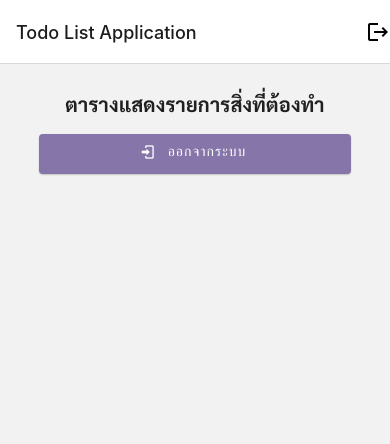
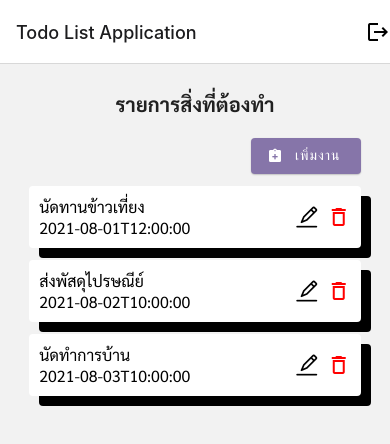
Before and after one commit to firstneverrest/React-native-todolist, a React Native app in the folder todolist/: screen /TodoList in a window 390 px wide. Shown: the top 444 px of the page. Built offline with nearby package versions, Linux system fonts and the light colour scheme.

Commit message:
feat: add todo list screen

```diff
--- a/todolist/src/screens/TodoListScreen.tsx
+++ b/todolist/src/screens/TodoListScreen.tsx
@@ -1,19 +1,131 @@
-import React, { useState } from 'react';
+import React, { useState, useEffect } from 'react';
 import {
   StyleSheet,
   Text,
   View,
+  Alert,
   TouchableWithoutFeedback,
   Keyboard,
+  ScrollView,
 } from 'react-native';
 import { Button, Title, TextInput } from 'react-native-paper';
-import { NavigationProps } from 'type.model';
+import { NavigationProps, Tasks } from 'type.model';
 import globalStyles from '../styles/global';
+import axios from 'axios';
+import colors from '../styles/colors';
+
+// get and delete token
+import { getData } from '../utils';
 
 // icon
-import colors from '../styles/colors';
+import { AntDesign } from '@expo/vector-icons';
+import { MaterialIcons } from '@expo/vector-icons';
 
 const TodoListScreen = ({ navigation }: NavigationProps) => {
+  const [tasks, setTasks] = useState([
+    {
+      id: 2,
+      name: 'นัดทานข้าวเที่ยง',
+      when: '2021-08-01T12:00:00',
+    },
+    {
+      id: 1,
+      name: 'ส่งพัสดุไปรษณีย์',
+      when: '2021-08-02T10:00:00',
+    },
+    {
+      id: 8,
+      name: 'นัดทำการบ้าน',
+      when: '2021-08-03T10:00:00',
+    },
+  ]);
+
+  useEffect(() => {
+    if (getData('token') === null) {
+      navigation.navigate('Login');
+    }
+    // getTodoList();
+  }, [navigation]);
+
+  const getTodoList = async () => {
+    const token = await getData('token');
+
+    axios
+      .get('https://learningportal.ocsc.go.th/todoapi/activities', {
+        headers: { Authorization: 'Bearer ' + token },
+      })
+      .then((response) => {
+        if (response.status === 200) {
+          let todoData = response.data;
+          setTasks(todoData);
+        }
+      })
+      .catch((error) => {
+        console.log(error);
+      });
+  };
+
+  const addTodoList = (name: string, when: Date) => {
+    const token = getData('token');
+
+    const data = {
+      name: name,
+      when: when,
+    };
+
+    axios
+      .post('https://learningportal.ocsc.go.th/todoapi/activities', data, {
+        headers: { Authorization: 'Bearer ' + token },
+      })
+      .then((response) => {
+        if (response.status === 201) {
+          getTodoList();
+        }
+      })
+      .catch((error) => {
+        console.log(error);
+      });
+  };
+
+  const editTodoList = (id: number, name: string, when: Date) => {
+    const token = getData('token');
+
+    const data = {
+      name: name,
+      when: when,
+    };
+
+    axios
+      .put('https://learningportal.ocsc.go.th/todoapi/activities/' + id, data, {
+        headers: { Authorization: 'Bearer ' + token },
+      })
+      .then((response) => {
+        if (response.status === 201) {
+          getTodoList();
+        }
+      })
+      .catch((error) => {
+        console.log(error);
+      });
+  };
+
+  const deleteTodoList = (id: number) => {
+    const token = getData('token');
+
+    axios
+      .delete('https://learningportal.ocsc.go.th/todoapi/activities/' + id, {
+        headers: { Authorization: 'Bearer ' + token },
+      })
+      .then((response) => {
+        if (response.status === 201) {
+          getTodoList();
+        }
+      })
+      .catch((error) => {
+        console.log(error);
+      });
+  };
+
   return (
     <TouchableWithoutFeedback
       onPress={() => {
@@ -21,21 +133,50 @@ const TodoListScreen = ({ navigation }: NavigationProps) => {
       }}
     >
       <View style={globalStyles.container}>
-        <View style={styles.loginContainer}>
-          <Title style={globalStyles.header}>
-            ตารางแสดงรายการสิ่งที่ต้องทำ
-          </Title>
-        </View>
-        <Button
-          style={styles.submitButton}
-          icon="login"
-          mode="contained"
-          onPress={() => {
-            navigation.navigate('TodoList');
-          }}
-        >
-          ออกจากระบบ
-        </Button>
+        <ScrollView>
+          <View style={styles.loginContainer}>
+            <Title style={globalStyles.header}>รายการสิ่งที่ต้องทำ</Title>
+            <View style={styles.alignAddIcon}>
+              <Button
+                icon="clipboard-plus"
+                style={styles.addButton}
+                mode="contained"
+                onPress={() => console.log('Pressed')}
+              >
+                เพิ่มงาน
+              </Button>
+            </View>
+            {tasks.map((item: any) => {
+              return (
+                <View key={item.id} style={styles.card}>
+                  <View>
+                    <Text style={globalStyles.body}>{item.name}</Text>
+                    <Text style={globalStyles.body}>{item.when}</Text>
+                  </View>
+                  <View style={styles.taskIcons}>
+                    <AntDesign
+                      name="edit"
+                      size={24}
+                      color="black"
+                      style={styles.icon}
+                    />
+                    <MaterialIcons
+                      name="delete-outline"
+                      size={24}
+                      color="red"
+                      style={styles.icon}
+                    />
+                  </View>
+                </View>
+              );
+            })}
+            {tasks.length === 0 && (
+              <View style={styles.blank}>
+                <Text style={styles.blankText}>ไม่มีรายการสิ่งที่ต้องทำ</Text>
+              </View>
+            )}
+          </View>
+        </ScrollView>
       </View>
     </TouchableWithoutFeedback>
   );
@@ -45,6 +186,41 @@ const styles = StyleSheet.create({
   loginContainer: {
     alignItems: 'center',
   },
+  card: {
+    backgroundColor: colors.white,
+    borderRadius: 4,
+    padding: 10,
+    shadowOffset: { width: 10, height: 10 },
+    shadowColor: 'black',
+    shadowOpacity: 1,
+    elevation: 3,
+    marginVertical: 6,
+    width: '85%',
+    flexDirection: 'row',
+  },
+  blank: {
+    justifyContent: 'center',
+    marginTop: 16,
+    backgroundColor: colors.white,
+    width: '85%',
+    height: 400,
+  },
+  blankText: {
+    fontSize: 16,
+    alignSelf: 'center',
+  },
+  taskIcons: {
+    flex: 1,
+    flexDirection: 'row',
+    justifyContent: 'flex-end',
+    alignItems: 'center',
+  },
+  icon: {
+    marginLeft: 8,
+  },
+  alignAddIcon: {
+    width: '85%',
+  },
   inputField: {
     alignSelf: 'center',
     height: 40,
@@ -53,12 +229,13 @@ const styles = StyleSheet.create({
     width: '80%',
     marginBottom: 6,
   },
-  submitButton: {
-    alignSelf: 'center',
-    height: 40,
+  addButton: {
+    alignSelf: 'flex-end',
+    height: 36,
     fontSize: 12,
-    width: '80%',
-    marginTop: 6,
+    width: 110,
+    marginBottom: 6,
+    marginTop: 10,
     backgroundColor: colors.darkPurple,
   },
 });
```
